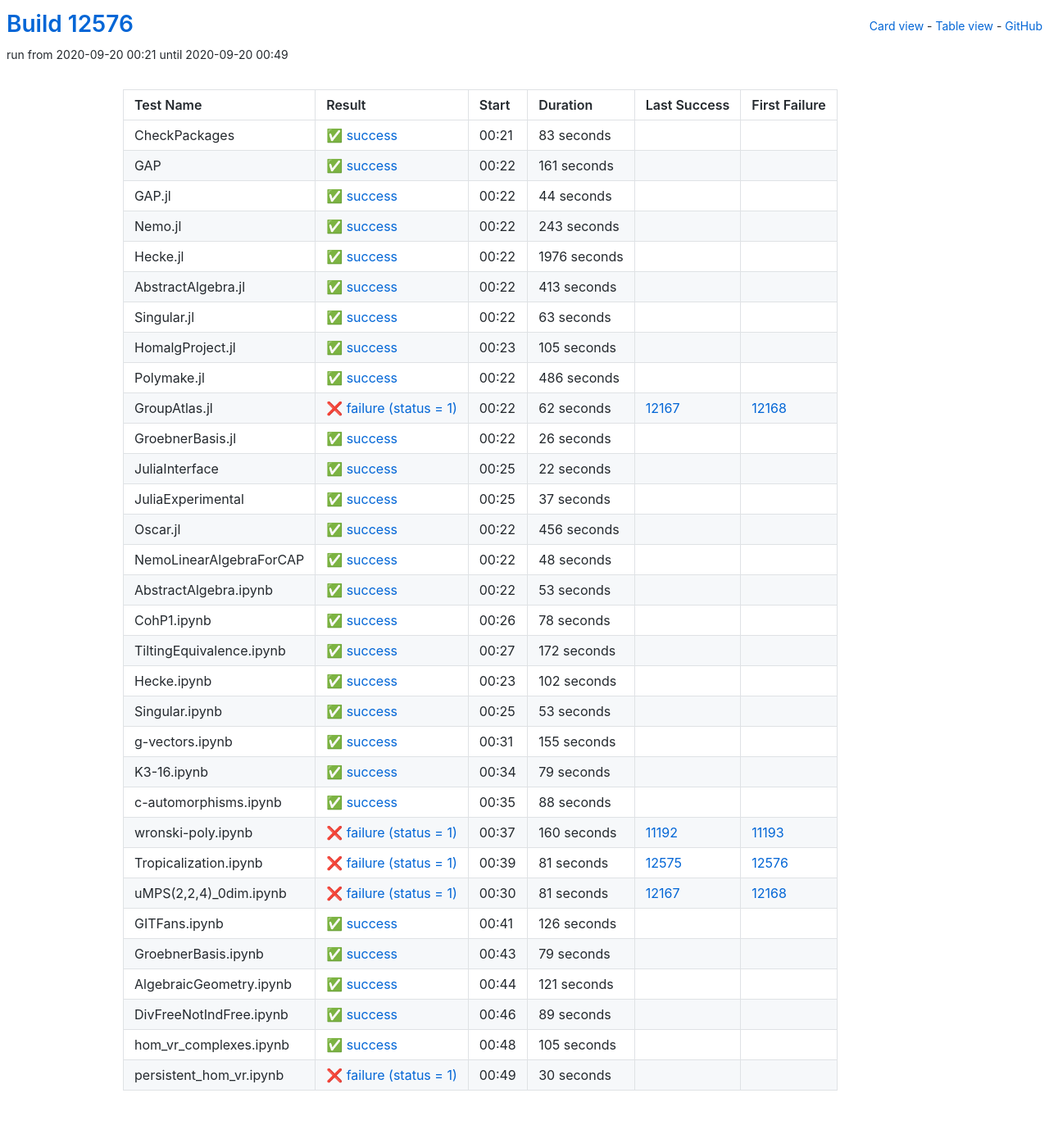
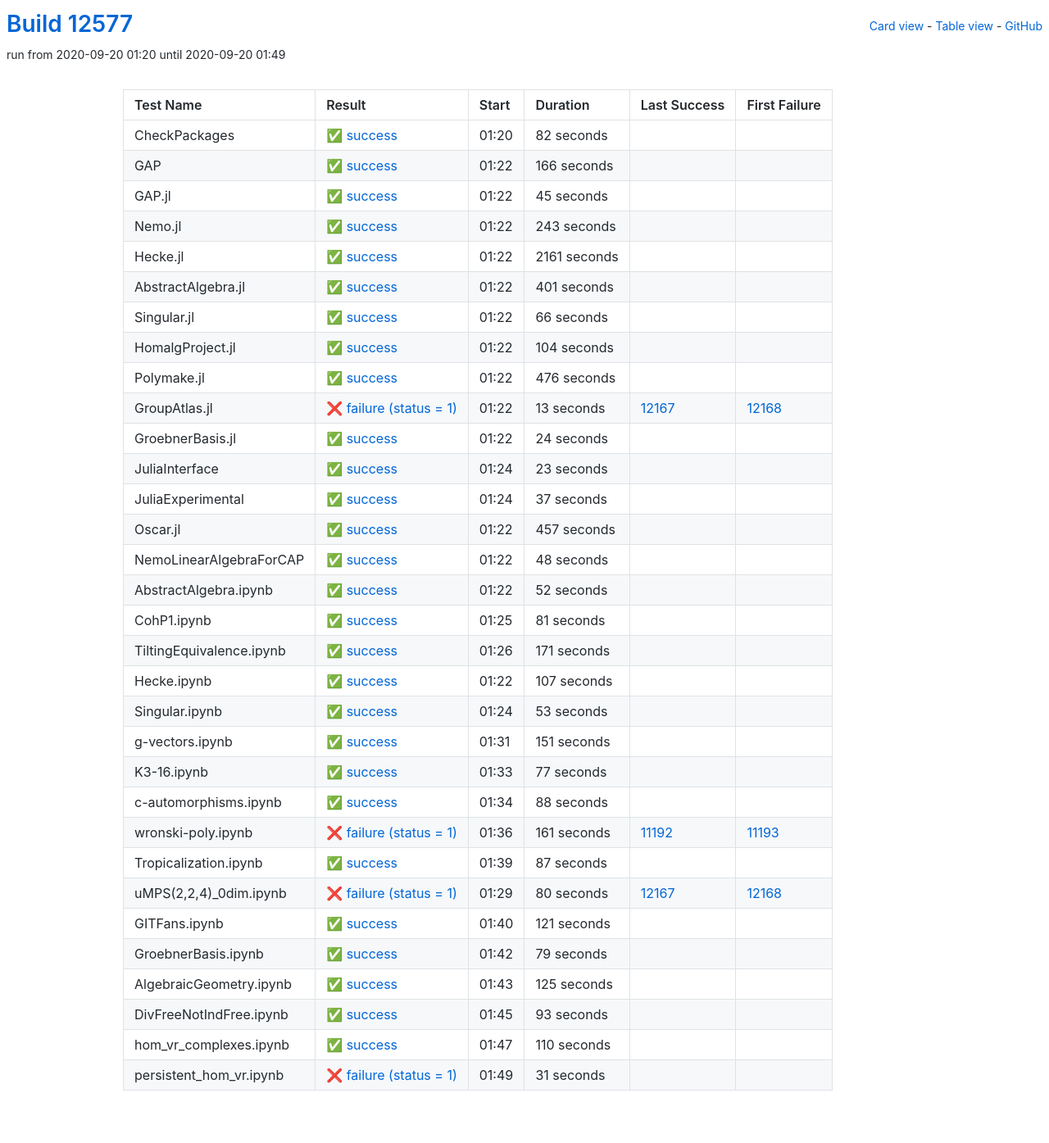
Before and after one commit to oscar-system/oscar-ci-status, a Jekyll site: the page built from table.html, in a window 1280 px wide. Shown: the whole page at 82% size. Built offline with Jekyll 4.4.1, drawn with Linux system fonts in a browser that asks for light colours.

Commit message:
Build #12577

```diff
--- a/_data/ci.yml
+++ b/_data/ci.yml
@@ -1,6 +1,6 @@
 ---
-build: 12576
-build_url: https://oscarci.mathematik.uni-kl.de/job/oscar/12576/
+build: 12577
+build_url: https://oscarci.mathematik.uni-kl.de/job/oscar/12577/
 job: oscar
 organization: oscar-system
 repo: oscar-ci-status
@@ -8,44 +8,44 @@
 tests:
 - name: CheckPackages
   id: checkpackages
-  log: https://oscarci.mathematik.uni-kl.de/job/oscar/12576/artifact/logs/build-12576/CheckPackages.log
-  start: 2020-09-20 00:21
+  log: https://oscarci.mathematik.uni-kl.de/job/oscar/12577/artifact/logs/build-12577/CheckPackages.log
+  start: 2020-09-20 01:20
   success: true
   exitcode: 0
   status: success
-  duration: 83
+  duration: 82
   last_success: false
   last_success_url:
   first_failure: false
   first_failure_url:
 - name: GAP
   id: gap
-  log: https://oscarci.mathematik.uni-kl.de/job/oscar/12576/artifact/logs/build-12576/GAP.log
-  start: 2020-09-20 00:22
+  log: https://oscarci.mathematik.uni-kl.de/job/oscar/12577/artifact/logs/build-12577/GAP.log
+  start: 2020-09-20 01:22
   success: true
   exitcode: 0
   status: success
-  duration: 161
+  duration: 166
   last_success: false
   last_success_url:
   first_failure: false
   first_failure_url:
 - name: GAP.jl
   id: gap-jl
-  log: https://oscarci.mathematik.uni-kl.de/job/oscar/12576/artifact/logs/build-12576/GAP.jl.log
-  start: 2020-09-20 00:22
+  log: https://oscarci.mathematik.uni-kl.de/job/oscar/12577/artifact/logs/build-12577/GAP.jl.log
+  start: 2020-09-20 01:22
   success: true
   exitcode: 0
   status: success
-  duration: 44
+  duration: 45
   last_success: false
   last_success_url:
   first_failure: false
   first_failure_url:
 - name: Nemo.jl
   id: nemo-jl
-  log: https://oscarci.mathematik.uni-kl.de/job/oscar/12576/artifact/logs/build-12576/Nemo.jl.log
-  start: 2020-09-20 00:22
+  log: https://oscarci.mathematik.uni-kl.de/job/oscar/12577/artifact/logs/build-12577/Nemo.jl.log
+  start: 2020-09-20 01:22
   success: true
   exitcode: 0
   status: success
@@ -56,104 +56,104 @@
   first_failure_url:
 - name: Hecke.jl
   id: hecke-jl
-  log: https://oscarci.mathematik.uni-kl.de/job/oscar/12576/artifact/logs/build-12576/Hecke.jl.log
-  start: 2020-09-20 00:22
+  log: https://oscarci.mathematik.uni-kl.de/job/oscar/12577/artifact/logs/build-12577/Hecke.jl.log
+  start: 2020-09-20 01:22
   success: true
   exitcode: 0
   status: success
-  duration: 1976
+  duration: 2161
   last_success: false
   last_success_url:
   first_failure: false
   first_failure_url:
 - name: AbstractAlgebra.jl
   id: abstractalgebra-jl
-  log: https://oscarci.mathematik.uni-kl.de/job/oscar/12576/artifact/logs/build-12576/AbstractAlgebra.jl.log
-  start: 2020-09-20 00:22
+  log: https://oscarci.mathematik.uni-kl.de/job/oscar/12577/artifact/logs/build-12577/AbstractAlgebra.jl.log
+  start: 2020-09-20 01:22
   success: true
   exitcode: 0
   status: success
-  duration: 413
+  duration: 401
   last_success: false
   last_success_url:
   first_failure: false
   first_failure_url:
 - name: Singular.jl
   id: singular-jl
-  log: https://oscarci.mathematik.uni-kl.de/job/oscar/12576/artifact/logs/build-12576/Singular.jl.log
-  start: 2020-09-20 00:22
+  log: https://oscarci.mathematik.uni-kl.de/job/oscar/12577/artifact/logs/build-12577/Singular.jl.log
+  start: 2020-09-20 01:22
   success: true
   exitcode: 0
   status: success
-  duration: 63
+  duration: 66
   last_success: false
   last_success_url:
   first_failure: false
   first_failure_url:
 - name: HomalgProject.jl
   id: homalgproject-jl
-  log: https://oscarci.mathematik.uni-kl.de/job/oscar/12576/artifact/logs/build-12576/HomalgProject.jl.log
-  start: 2020-09-20 00:23
+  log: https://oscarci.mathematik.uni-kl.de/job/oscar/12577/artifact/logs/build-12577/HomalgProject.jl.log
+  start: 2020-09-20 01:22
   success: true
   exitcode: 0
   status: success
-  duration: 105
+  duration: 104
   last_success: false
   last_success_url:
   first_failure: false
   first_failure_url:
 - name: Polymake.jl
   id: polymake-jl
-  log: https://oscarci.mathematik.uni-kl.de/job/oscar/12576/artifact/logs/build-12576/Polymake.jl.log
-  start: 2020-09-20 00:22
+  log: https://oscarci.mathematik.uni-kl.de/job/oscar/12577/artifact/logs/build-12577/Polymake.jl.log
+  start: 2020-09-20 01:22
   success: true
   exitcode: 0
   status: success
-  duration: 486
+  duration: 476
   last_success: false
   last_success_url:
   first_failure: false
   first_failure_url:
 - name: GroupAtlas.jl
   id: groupatlas-jl
-  log: https://oscarci.mathematik.uni-kl.de/job/oscar/12576/artifact/logs/build-12576/GroupAtlas.jl.log
-  start: 2020-09-20 00:22
+  log: https://oscarci.mathematik.uni-kl.de/job/oscar/12577/artifact/logs/build-12577/GroupAtlas.jl.log
+  start: 2020-09-20 01:22
   success: false
   exitcode: 1
   status: failure
-  duration: 62
+  duration: 13
   last_success: 12167
   last_success_url: https://oscarci.mathematik.uni-kl.de/job/oscar/12167/
   first_failure: 12168
   first_failure_url: https://oscarci.mathematik.uni-kl.de/job/oscar/12168/
 - name: GroebnerBasis.jl
   id: groebnerbasis-jl
-  log: https://oscarci.mathematik.uni-kl.de/job/oscar/12576/artifact/logs/build-12576/GroebnerBasis.jl.log
-  start: 2020-09-20 00:22
+  log: https://oscarci.mathematik.uni-kl.de/job/oscar/12577/artifact/logs/build-12577/GroebnerBasis.jl.log
+  start: 2020-09-20 01:22
   success: true
   exitcode: 0
   status: success
-  duration: 26
+  duration: 24
   last_success: false
   last_success_url:
   first_failure: false
   first_failure_url:
 - name: JuliaInterface
   id: juliainterface
-  log: https://oscarci.mathematik.uni-kl.de/job/oscar/12576/artifact/logs/build-12576/JuliaInterface.log
-  start: 2020-09-20 00:25
+  log: https://oscarci.mathematik.uni-kl.de/job/oscar/12577/artifact/logs/build-12577/JuliaInterface.log
+  start: 2020-09-20 01:24
   success: true
   exitcode: 0
   status: success
-  duration: 22
+  duration: 23
   last_success: false
   last_success_url:
   first_failure: false
   first_failure_url:
 - name: JuliaExperimental
   id: juliaexperimental
-  log: https://oscarci.mathematik.uni-kl.de/job/oscar/12576/artifact/logs/build-12576/JuliaExperimental.log
-  start: 2020-09-20 00:25
+  log: https://oscarci.mathematik.uni-kl.de/job/oscar/12577/artifact/logs/build-12577/JuliaExperimental.log
+  start: 2020-09-20 01:24
   success: true
   exitcode: 0
   status: success
@@ -164,20 +164,20 @@
   first_failure_url:
 - name: Oscar.jl
   id: oscar-jl
-  log: https://oscarci.mathematik.uni-kl.de/job/oscar/12576/artifact/logs/build-12576/Oscar.jl.log
-  start: 2020-09-20 00:22
+  log: https://oscarci.mathematik.uni-kl.de/job/oscar/12577/artifact/logs/build-12577/Oscar.jl.log
+  start: 2020-09-20 01:22
   success: true
   exitcode: 0
   status: success
-  duration: 456
+  duration: 457
   last_success: false
   last_success_url:
   first_failure: false
   first_failure_url:
 - name: NemoLinearAlgebraForCAP
   id: nemolinearalgebraforcap
-  log: https://oscarci.mathematik.uni-kl.de/job/oscar/12576/artifact/logs/build-12576/NemoLinearAlgebraForCAP.log
-  start: 2020-09-20 00:22
+  log: https://oscarci.mathematik.uni-kl.de/job/oscar/12577/artifact/logs/build-12577/NemoLinearAlgebraForCAP.log
+  start: 2020-09-20 01:22
   success: true
   exitcode: 0
   status: success
@@ -188,56 +188,56 @@
   first_failure_url:
 - name: AbstractAlgebra.ipynb
   id: abstractalgebra-ipynb
-  log: https://oscarci.mathematik.uni-kl.de/job/oscar/12576/artifact/logs/build-12576/AbstractAlgebra.ipynb.log
-  start: 2020-09-20 00:22
+  log: https://oscarci.mathematik.uni-kl.de/job/oscar/12577/artifact/logs/build-12577/AbstractAlgebra.ipynb.log
+  start: 2020-09-20 01:22
   success: true
   exitcode: 0
   status: success
-  duration: 53
+  duration: 52
   last_success: false
   last_success_url:
   first_failure: false
   first_failure_url:
 - name: CohP1.ipynb
   id: cohp1-ipynb
-  log: https://oscarci.mathematik.uni-kl.de/job/oscar/12576/artifact/logs/build-12576/CohP1.ipynb.log
-  start: 2020-09-20 00:26
+  log: https://oscarci.mathematik.uni-kl.de/job/oscar/12577/artifact/logs/build-12577/CohP1.ipynb.log
+  start: 2020-09-20 01:25
   success: true
   exitcode: 0
   status: success
-  duration: 78
+  duration: 81
   last_success: false
   last_success_url:
   first_failure: false
   first_failure_url:
 - name: TiltingEquivalence.ipynb
   id: tiltingequivalence-ipynb
-  log: https://oscarci.mathematik.uni-kl.de/job/oscar/12576/artifact/logs/build-12576/TiltingEquivalence.ipynb.log
-  start: 2020-09-20 00:27
+  log: https://oscarci.mathematik.uni-kl.de/job/oscar/12577/artifact/logs/build-12577/TiltingEquivalence.ipynb.log
+  start: 2020-09-20 01:26
   success: true
   exitcode: 0
   status: success
-  duration: 172
+  duration: 171
   last_success: false
   last_success_url:
   first_failure: false
   first_failure_url:
 - name: Hecke.ipynb
   id: hecke-ipynb
-  log: https://oscarci.mathematik.uni-kl.de/job/oscar/12576/artifact/logs/build-12576/Hecke.ipynb.log
-  start: 2020-09-20 00:23
+  log: https://oscarci.mathematik.uni-kl.de/job/oscar/12577/artifact/logs/build-12577/Hecke.ipynb.log
+  start: 2020-09-20 01:22
   success: true
   exitcode: 0
   status: success
-  duration: 102
+  duration: 107
   last_success: false
   last_success_url:
   first_failure: false
   first_failure_url:
 - name: Singular.ipynb
   id: singular-ipynb
-  log: https://oscarci.mathematik.uni-kl.de/job/oscar/12576/artifact/logs/build-12576/Singular.ipynb.log
-  start: 2020-09-20 00:25
+  log: https://oscarci.mathematik.uni-kl.de/job/oscar/12577/artifact/logs/build-12577/Singular.ipynb.log
+  start: 2020-09-20 01:24
   success: true
   exitcode: 0
   status: success
@@ -248,32 +248,32 @@
   first_failure_url:
 - name: g-vectors.ipynb
   id: g-vectors-ipynb
-  log: https://oscarci.mathematik.uni-kl.de/job/oscar/12576/artifact/logs/build-12576/g-vectors.ipynb.log
-  start: 2020-09-20 00:31
+  log: https://oscarci.mathematik.uni-kl.de/job/oscar/12577/artifact/logs/build-12577/g-vectors.ipynb.log
+  start: 2020-09-20 01:31
   success: true
   exitcode: 0
   status: success
-  duration: 155
+  duration: 151
   last_success: false
   last_success_url:
   first_failure: false
   first_failure_url:
 - name: K3-16.ipynb
   id: k3-16-ipynb
-  log: https://oscarci.mathematik.uni-kl.de/job/oscar/12576/artifact/logs/build-12576/K3-16.ipynb.log
-  start: 2020-09-20 00:34
+  log: https://oscarci.mathematik.uni-kl.de/job/oscar/12577/artifact/logs/build-12577/K3-16.ipynb.log
+  start: 2020-09-20 01:33
   success: true
   exitcode: 0
   status: success
-  duration: 79
+  duration: 77
   last_success: false
   last_success_url:
   first_failure: false
   first_failure_url:
 - name: c-automorphisms.ipynb
   id: c-automorphisms-ipynb
-  log: https://oscarci.mathematik.uni-kl.de/job/oscar/12576/artifact/logs/build-12576/c-automorphisms.ipynb.log
-  start: 2020-09-20 00:35
+  log: https://oscarci.mathematik.uni-kl.de/job/oscar/12577/artifact/logs/build-12577/c-automorphisms.ipynb.log
+  start: 2020-09-20 01:34
   success: true
   exitcode: 0
   status: success
@@ -284,56 +284,56 @@
   first_failure_url:
 - name: wronski-poly.ipynb
   id: wronski-poly-ipynb
-  log: https://oscarci.mathematik.uni-kl.de/job/oscar/12576/artifact/logs/build-12576/wronski-poly.ipynb.log
-  start: 2020-09-20 00:37
+  log: https://oscarci.mathematik.uni-kl.de/job/oscar/12577/artifact/logs/build-12577/wronski-poly.ipynb.log
+  start: 2020-09-20 01:36
   success: false
   exitcode: 1
   status: failure
-  duration: 160
+  duration: 161
   last_success: 11192
   last_success_url: https://oscarci.mathematik.uni-kl.de/job/oscar/11192/
   first_failure: 11193
   first_failure_url: https://oscarci.mathematik.uni-kl.de/job/oscar/11193/
 - name: Tropicalization.ipynb
   id: tropicalization-ipynb
-  log: https://oscarci.mathematik.uni-kl.de/job/oscar/12576/artifact/logs/build-12576/Tropicalization.ipynb.log
-  start: 2020-09-20 00:39
+  log: https://oscarci.mathematik.uni-kl.de/job/oscar/12577/artifact/logs/build-12577/Tropicalization.ipynb.log
+  start: 2020-09-20 01:39
+  success: true
+  exitcode: 0
+  status: success
+  duration: 87
+  last_success: false
+  last_success_url:
+  first_failure: false
+  first_failure_url:
+- name: uMPS(2,2,4)_0dim.ipynb
+  id: umps-2-2-4-0dim-ipynb
+  log: https://oscarci.mathematik.uni-kl.de/job/oscar/12577/artifact/logs/build-12577/uMPS-2-2-4-_0dim.ipynb.log
+  start: 2020-09-20 01:29
   success: false
   exitcode: 1
   status: failure
-  duration: 81
-  last_success: 12575
-  last_success_url: https://oscarci.mathematik.uni-kl.de/job/oscar/12575/
-  first_failure: 12576
-  first_failure_url: https://oscarci.mathematik.uni-kl.de/job/oscar/12576/
-- name: uMPS(2,2,4)_0dim.ipynb
-  id: umps-2-2-4-0dim-ipynb
-  log: https://oscarci.mathematik.uni-kl.de/job/oscar/12576/artifact/logs/build-12576/uMPS-2-2-4-_0dim.ipynb.log
-  start: 2020-09-20 00:30
-  success: false
-  exitcode: 1
-  status: failure
-  duration: 81
+  duration: 80
   last_success: 12167
   last_success_url: https://oscarci.mathematik.uni-kl.de/job/oscar/12167/
   first_failure: 12168
   first_failure_url: https://oscarci.mathematik.uni-kl.de/job/oscar/12168/
 - name: GITFans.ipynb
   id: gitfans-ipynb
-  log: https://oscarci.mathematik.uni-kl.de/job/oscar/12576/artifact/logs/build-12576/GITFans.ipynb.log
-  start: 2020-09-20 00:41
+  log: https://oscarci.mathematik.uni-kl.de/job/oscar/12577/artifact/logs/build-12577/GITFans.ipynb.log
+  start: 2020-09-20 01:40
   success: true
   exitcode: 0
   status: success
-  duration: 126
+  duration: 121
   last_success: false
   last_success_url:
   first_failure: false
   first_failure_url:
 - name: GroebnerBasis.ipynb
   id: groebnerbasis-ipynb
-  log: https://oscarci.mathematik.uni-kl.de/job/oscar/12576/artifact/logs/build-12576/GroebnerBasis.ipynb.log
-  start: 2020-09-20 00:43
+  log: https://oscarci.mathematik.uni-kl.de/job/oscar/12577/artifact/logs/build-12577/GroebnerBasis.ipynb.log
+  start: 2020-09-20 01:42
   success: true
   exitcode: 0
   status: success
@@ -344,48 +344,48 @@
   first_failure_url:
 - name: AlgebraicGeometry.ipynb
   id: algebraicgeometry-ipynb
-  log: https://oscarci.mathematik.uni-kl.de/job/oscar/12576/artifact/logs/build-12576/AlgebraicGeometry.ipynb.log
-  start: 2020-09-20 00:44
+  log: https://oscarci.mathematik.uni-kl.de/job/oscar/12577/artifact/logs/build-12577/AlgebraicGeometry.ipynb.log
+  start: 2020-09-20 01:43
   success: true
   exitcode: 0
   status: success
-  duration: 121
+  duration: 125
   last_success: false
   last_success_url:
   first_failure: false
   first_failure_url:
 - name: DivFreeNotIndFree.ipynb
   id: divfreenotindfree-ipynb
-  log: https://oscarci.mathematik.uni-kl.de/job/oscar/12576/artifact/logs/build-12576/DivFreeNotIndFree.ipynb.log
-  start: 2020-09-20 00:46
+  log: https://oscarci.mathematik.uni-kl.de/job/oscar/12577/artifact/logs/build-12577/DivFreeNotIndFree.ipynb.log
+  start: 2020-09-20 01:45
   success: true
   exitcode: 0
   status: success
-  duration: 89
+  duration: 93
   last_success: false
   last_success_url:
   first_failure: false
   first_failure_url:
 - name: hom_vr_complexes.ipynb
   id: hom-vr-complexes-ipynb
-  log: https://oscarci.mathematik.uni-kl.de/job/oscar/12576/artifact/logs/build-12576/hom_vr_complexes.ipynb.log
-  start: 2020-09-20 00:48
+  log: https://oscarci.mathematik.uni-kl.de/job/oscar/12577/artifact/logs/build-12577/hom_vr_complexes.ipynb.log
+  start: 2020-09-20 01:47
   success: true
   exitcode: 0
   status: success
-  duration: 105
+  duration: 110
   last_success: false
   last_success_url:
   first_failure: false
   first_failure_url:
 - name: persistent_hom_vr.ipynb
   id: persistent-hom-vr-ipynb
-  log: https://oscarci.mathematik.uni-kl.de/job/oscar/12576/artifact/logs/build-12576/persistent_hom_vr.ipynb.log
-  start: 2020-09-20 00:49
+  log: https://oscarci.mathematik.uni-kl.de/job/oscar/12577/artifact/logs/build-12577/persistent_hom_vr.ipynb.log
+  start: 2020-09-20 01:49
   success: false
   exitcode: 1
   status: failure
-  duration: 30
+  duration: 31
   last_success: false
   last_success_url:
   first_failure: false
```
Also changed, not shown: README.md.
